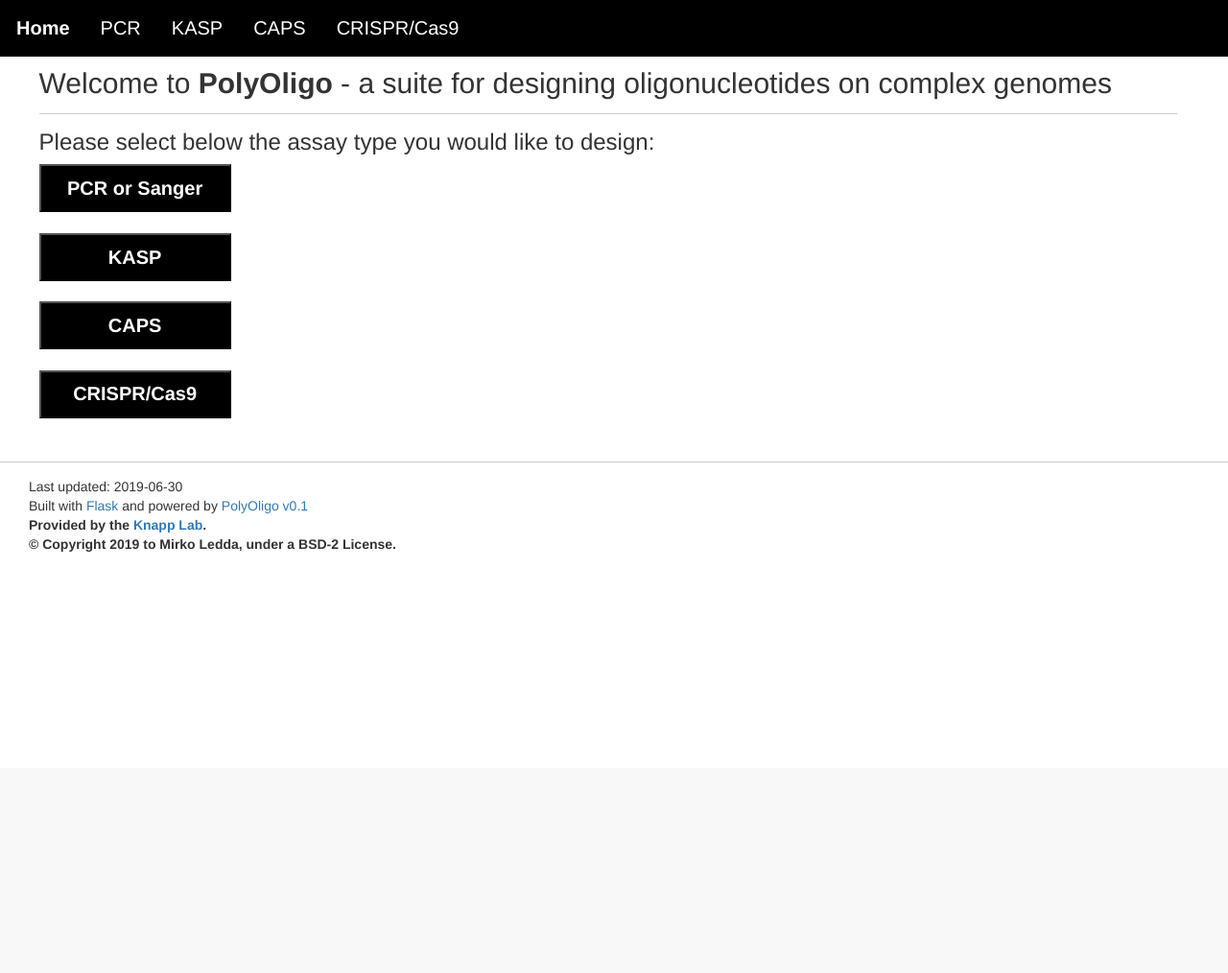
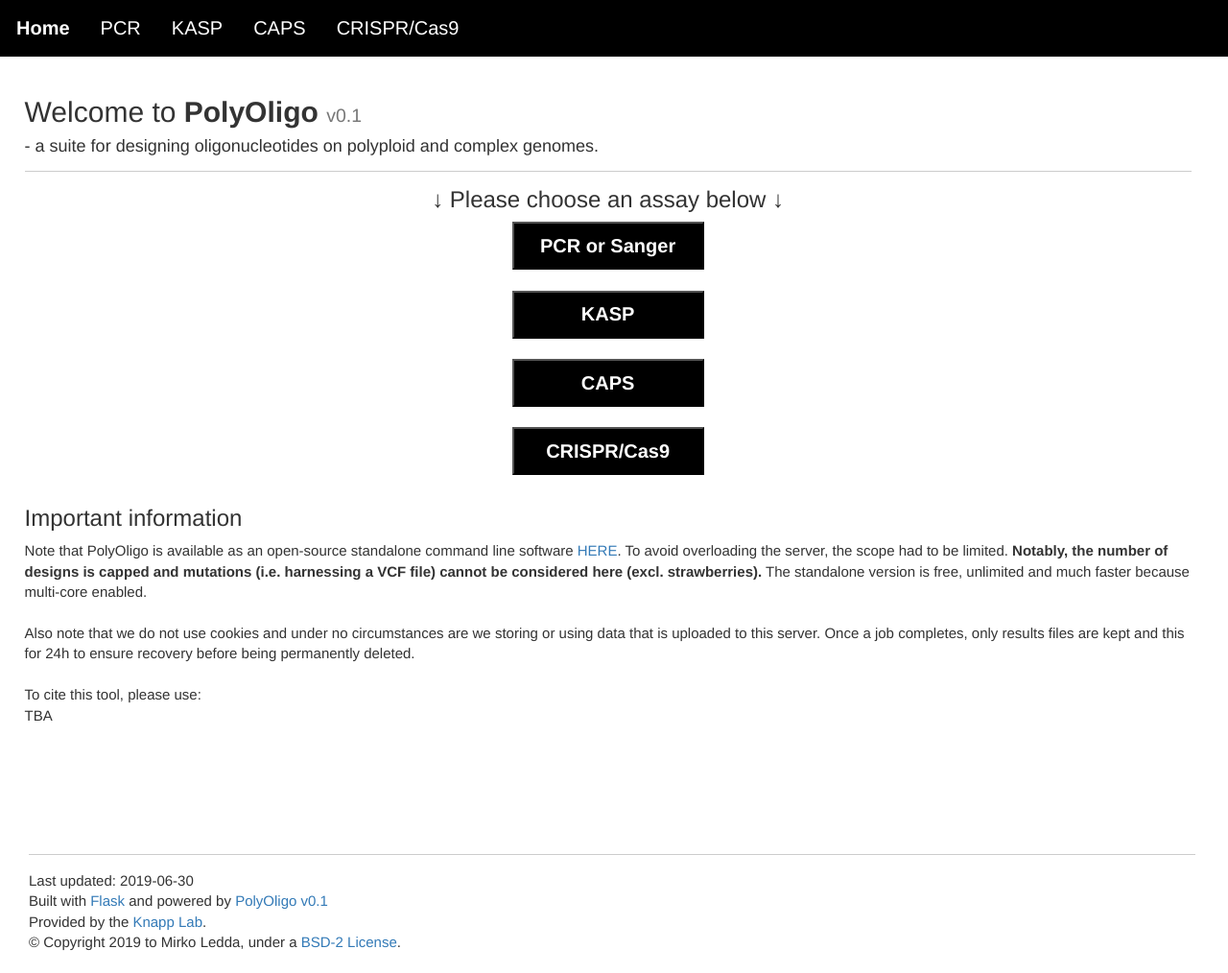
Before and after one commit to MirkoLedda/polyoligo, a Flask app: page / in a window 1280 px wide. Shown: the whole page at 96% size. Before the commit the page ends 575 px from the top, so only its background shows below. Run offline with Flask 2, Linux system fonts and the light colour scheme; some libraries are stand-ins or nearby versions.

Commit message:
updated webapp homepage and layout

```diff
--- a/webapp/static/css/main.css
+++ b/webapp/static/css/main.css
@@ -39,14 +39,32 @@
 }
 
 /* ----Main content---- */
-.content {
-    margin-top: 50px;
+#page-container {
+    position: relative;
+    min-height: 100vh;
     font-size: 15px;
 }
 
-.container {
+#content-wrap {
+    margin-top: 100px;
     margin-left: 2%;
     width: 95%;
+    padding-bottom: 2.5rem;    /* Footer height */
+}
+
+#footer {
+    margin-left: 30px;
+    position: absolute;
+    bottom: 0;
+    width: 95%;
+    height: 2.5rem;
+}
+
+#summary {
+    font-size: 20px;
+    /* color: gray; */
+    margin-left: 50px;
+    width: 90%;
 }
 
 /* ----Console---- */
@@ -76,10 +94,6 @@ hr {
     border-top: 1px solid #ccc;
     margin: 1em 0;
     padding: 0;
-}
-
-div#footer {
-    margin-left: 30px;
 }
 
 /* ----Arguments page---- */
--- a/webapp/templates/home.html
+++ b/webapp/templates/home.html
@@ -10,9 +10,10 @@
 {% endblock %}
 
 {% block content %}
-    <h2>Welcome to <b>PolyOligo</b> - a suite for designing oligonucleotides on complex genomes</h2>
+    <h2>Welcome to <b>PolyOligo</b> <small>v0.1</small> <h4> - a suite for designing oligonucleotides on polyploid and complex genomes.</h4></h2>
     <hr>
-    <h3>Please select below the assay type you would like to design:</h3>
+
+    <center><h3>&darr; Please choose an assay below &darr;</h3>
     <p>
         <form action="{{ url_for('pcr')}}">
             <input type="submit" value="PCR or Sanger">
@@ -27,4 +28,15 @@
             <input type="submit" value="CRISPR/Cas9">
         </form><br>
     </p>
+    </center>
+
+    <p id="summary">
+        <h3>Important information</b></h3>
+        Note that PolyOligo is available as an open-source standalone command line software <a href="https://github.com/MirkoLedda/polyoligo">HERE</a>. To avoid overloading the server, the scope had to be limited. <b>Notably, the number of designs is capped and mutations (i.e. harnessing a VCF file) cannot be considered here (excl. strawberries).</b> The standalone version is free, unlimited and much faster because multi-core enabled.<br><br>
+        Also note that we do not use cookies and under no circumstances are we storing or using data that is uploaded to this server. Once a job completes, only results files are kept and this for 24h to ensure recovery before being permanently deleted.<br><br>
+
+        To cite this tool, please use:<br>
+        TBA<br>
+    <p>
+
 {% endblock %}
--- a/webapp/templates/layout.html
+++ b/webapp/templates/layout.html
@@ -11,6 +11,8 @@
     </head>
 
     <body>
+
+        <div id="page-container">
             <div class="navbar">
                 <a href="{{ url_for('home') }}"><b>Home</b></a>
                 <a href="{{ url_for('pcr') }}">PCR</a>
@@ -18,22 +20,21 @@
                 <a href="{{ url_for('caps') }}">CAPS</a>
                 <a href="{{ url_for('crispr') }}">CRISPR/Cas9</a>
             </div>
-
-        <div class="content container">
+            <div id="content-wrap">
                 {% block content %}
                 {% endblock %}
             </div>
 
+            <div id="footer">
                 <hr>
-
-        <div id="footer">
                 {% block footer %}
                     Last updated: 2019-06-30<br>
                     Built with <a href="Flask">Flask </a> and powered by <a href="https://github.com/MirkoLedda/polyoligo">PolyOligo v0.1</a><br>
-                <b>Provided by the <a href="https://knapp.plantsciences.ucdavis.edu/">Knapp Lab</a>.</br>
-                &copy; Copyright 2019 to Mirko Ledda, under a BSD-2 License.</b>
+                    Provided by the <a href="https://knapp.plantsciences.ucdavis.edu/">Knapp Lab</a>.</br>
+                    &copy; Copyright 2019 to Mirko Ledda, under a <a href="https://github.com/MirkoLedda/polyoligo/blob/master/LICENSE">BSD-2 License</a>.
                     <br><br>
                 {% endblock %}
             </div>
+        </div>
     </body>
 </html>
```
Also changed, not shown: README.md. Lines whose indentation alone changed are shown as unchanged.
